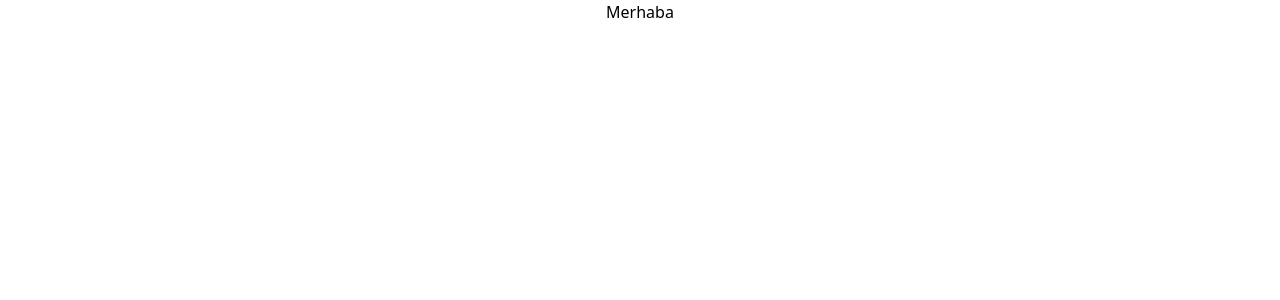
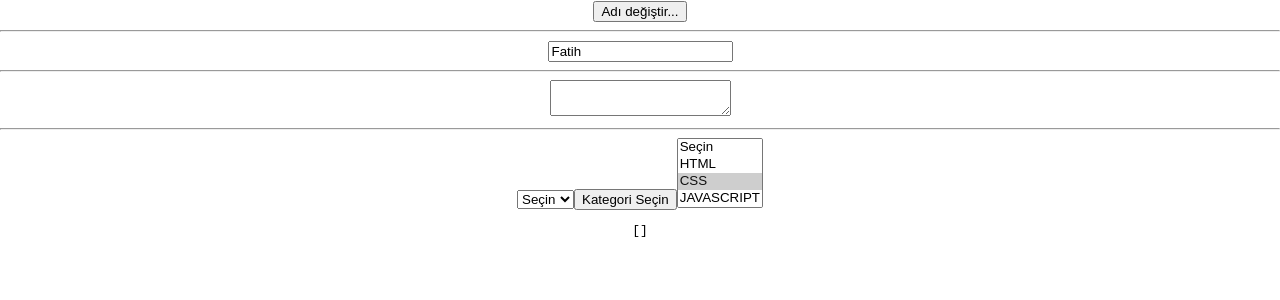
Before and after one commit to fatihkarasoglu/trying-first-react-app, a React (Create React App) app: page / in a window 1280 px wide. Shown: the top 300 px of the page. Built offline with nearby package versions, Linux system fonts and the light colour scheme.

Commit message:
commit - 4.2

```diff
--- a/package.json
+++ b/package.json
@@ -34,8 +34,5 @@
       "last 1 firefox version",
       "last 1 safari version"
     ]
-  },
-  "devDependencies": {
-    "tailwindcss": "^3.3.2"
   }
 }
--- a/src/App.js
+++ b/src/App.js
@@ -1,13 +1,64 @@
 // import { useRef, useReducer, useCallback, useMemo } from 'react';
 // import { useState } from 'react';
+import { useMemo, useState } from 'react';
 import './App.css';
 
 function App() {
 
+  const [name, setName] = useState('Fatih');
+  const [description, setDescription] = useState('');
+  const [gender, setGender] = useState('2;')
+
+  const [categories, setCategories] = useState([2, 4]);
+  const categoryList = [
+    {key: '1', value: 'HTML'},
+    {key: '2', value: 'CSS'},
+    {key: '3', value: 'JAVASCRIPT'},
+    {key: '4', value: 'NODE.JS'},
+    {key: '5', value: 'REACT'}
+  ];
+
+  const genders = [
+    {
+      key: '1', value: 'Erkek'
+    },
+    {
+      key: '2', value: 'Kadın'
+    }
+  ];
+  const selectedGender = genders.find(g => g.key === gender);
+  const selectedCategories = categories && categoryList.filter(c => categories.includes(c.key));
+
   return (
-    <div className="App">
-      Merhaba
-    </div>
+    <>
+      <div className="App">
+        <button onClick={() => setName('Atilla')}>Adı değiştir...</button>
+        <hr/>
+
+        <input type='text' value={name} onChange={e => setName(e.target.value)}></input>
+        <hr/>
+
+        <textarea value={description} onChange={e => setDescription(e.target.value)}></textarea>
+        <hr/>
+
+        <select value={gender} onChange={e => setGender(e.target.value)}>
+          <option value={""}>Seçin</option>
+          {genders.map(gender => (
+            <option value={gender.key} key={gender.key}>{gender.value}</option>
+          ))}
+        </select>
+
+        <button onClick={() => setCategories([2, 3, 4])}>Kategori Seçin</button>
+        <select value={categories} multiple={true} onChange={e => setCategories([...e.target.selectedOptions].map(option => +option.value))}>
+          <option value={""}>Seçin</option>
+          {categoryList.map(category => (
+            <option value={category.key} key={category.key}>{category.value}</option>
+          ))}
+        </select>
+
+        <pre>{JSON.stringify(selectedCategories, null, 2)}</pre>
+      </div>
+    </>
   );
 }
 
--- a/src/index.css
+++ b/src/index.css
@@ -1,3 +1,13 @@
-@tailwind base;
-@tailwind components;
-@tailwind utilities;
+body {
+    margin: 0;
+    font-family: -apple-system, BlinkMacSystemFont, 'Segoe UI', 'Roboto', 'Oxygen',
+      'Ubuntu', 'Cantarell', 'Fira Sans', 'Droid Sans', 'Helvetica Neue',
+      sans-serif;
+    -webkit-font-smoothing: antialiased;
+    -moz-osx-font-smoothing: grayscale;
+  }
+
+  code {
+    font-family: source-code-pro, Menlo, Monaco, Consolas, 'Courier New',
+      monospace;
+  }
--- a/tailwind.config.js
+++ /dev/null
@@ -1,10 +0,0 @@
-/** @type {import('tailwindcss').Config} */
-module.exports = {
-  content: [
-    "./src/**/*.{js,jsx,ts,tsx}", "./public/index.html"
-  ],
-  theme: {
-    extend: {},
-  },
-  plugins: [],
-}
```
Also changed, not shown: 1 other file (tests, documents, lock files or other folders).
